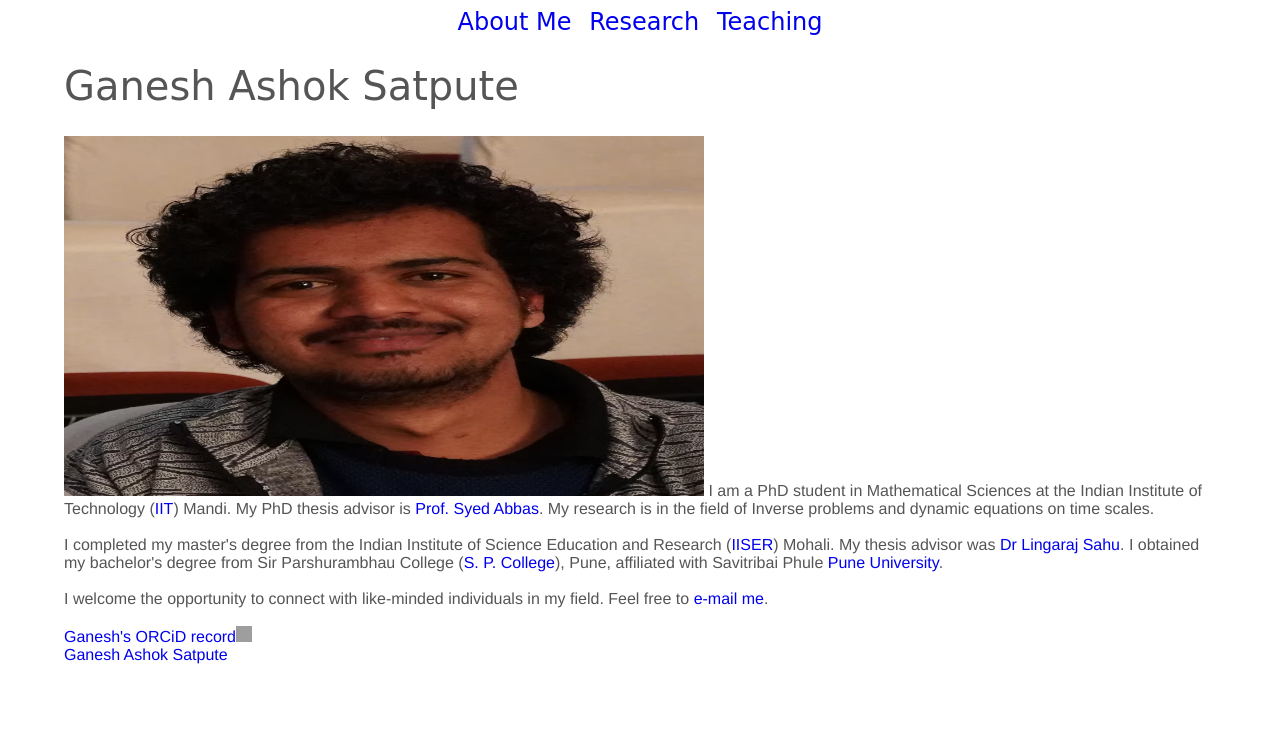
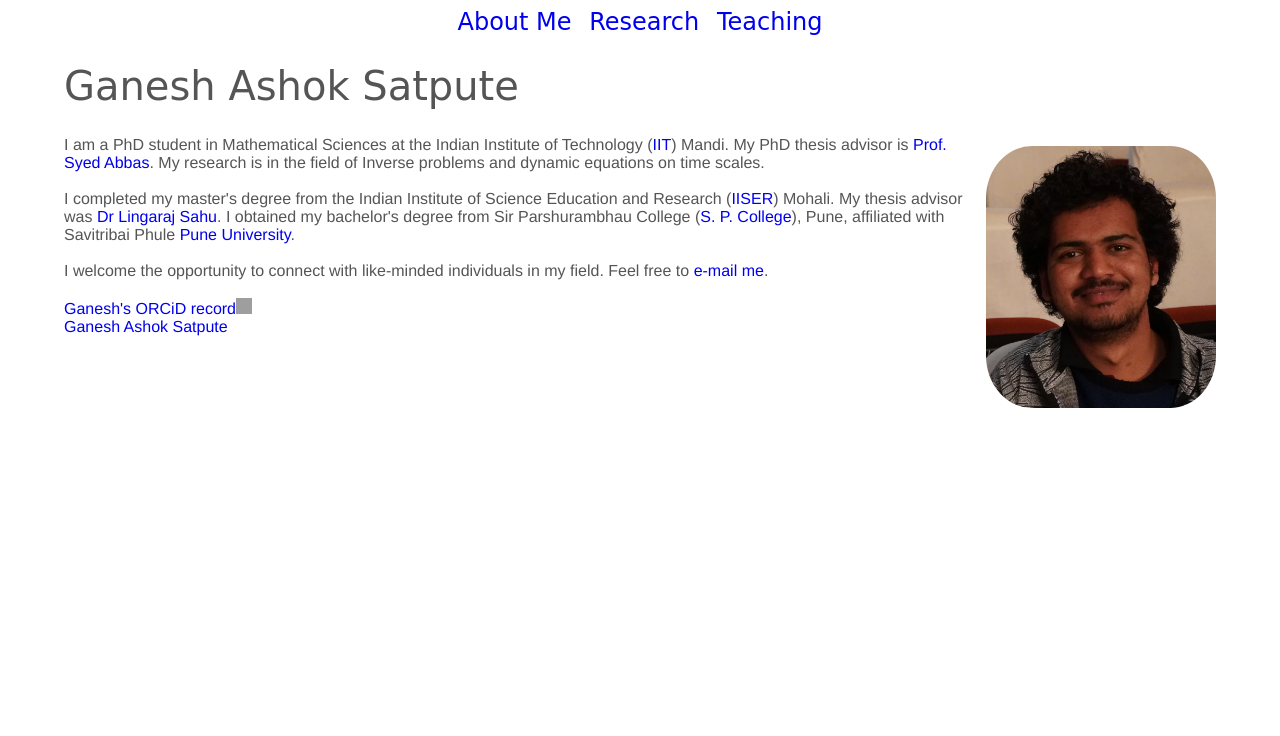
Before and after one commit to ganeshasatpute/ganeshasatpute.github.io, a PHP site: page / in a window 1280 px wide. Shown: the top 736 px of the page. Run offline with PHP 8.4, Linux system fonts and the light colour scheme; some libraries are stand-ins or nearby versions; grey boxes are pictures that could not be loaded.

Commit message:
Update style.css

```diff
--- a/style.css
+++ b/style.css
@@ -35,6 +35,14 @@ h1,h2,h3 {
   font-weight: normal;
 }
 
+.ganesh-pic {
+  float: right;
+  width: 20%;
+  border-radius: 20%;
+  height: auto;
+  margin: 10px 0px 5px 5px;
+}
+
 
 @media all and (min-width: 822px) {
   body {
```
